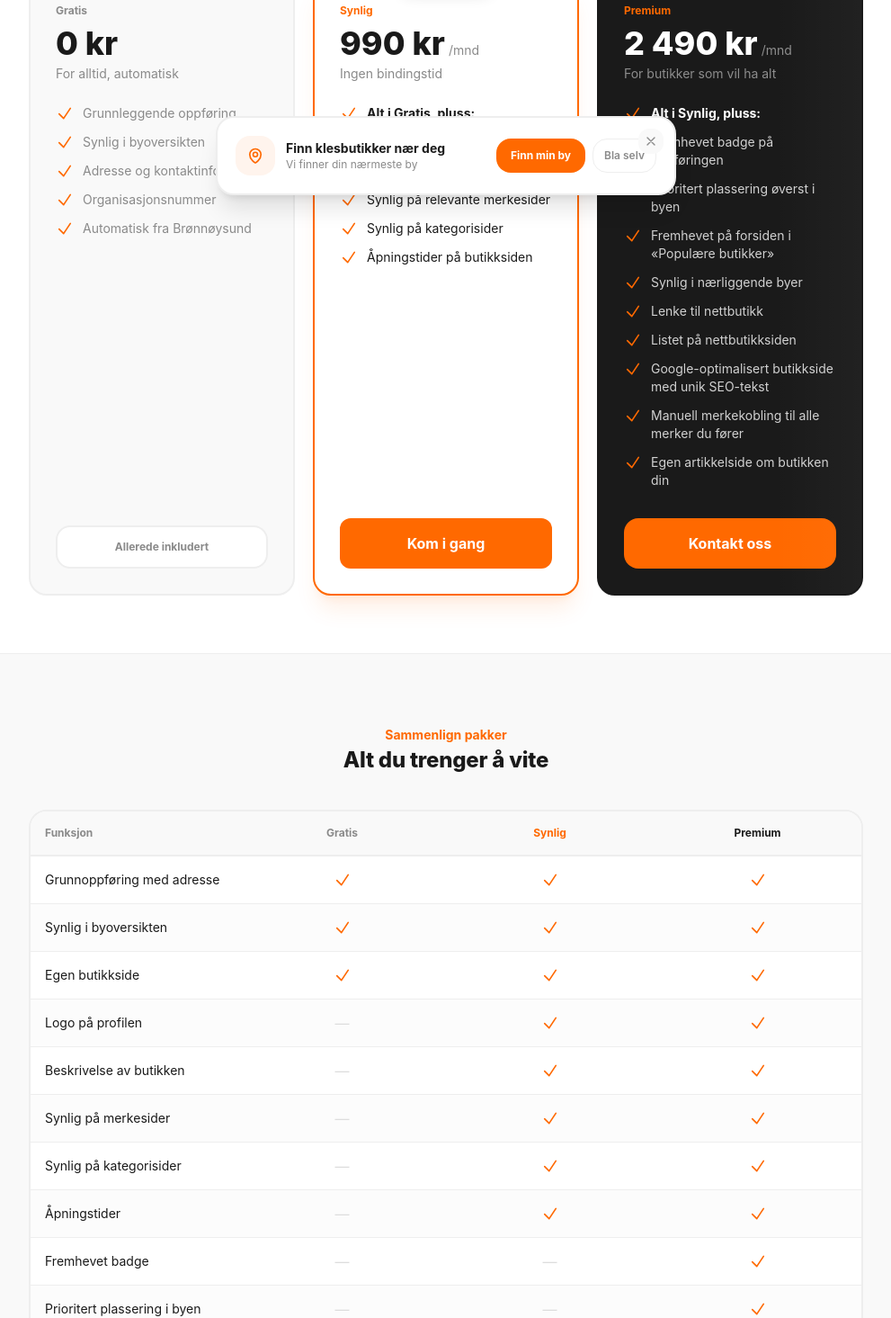
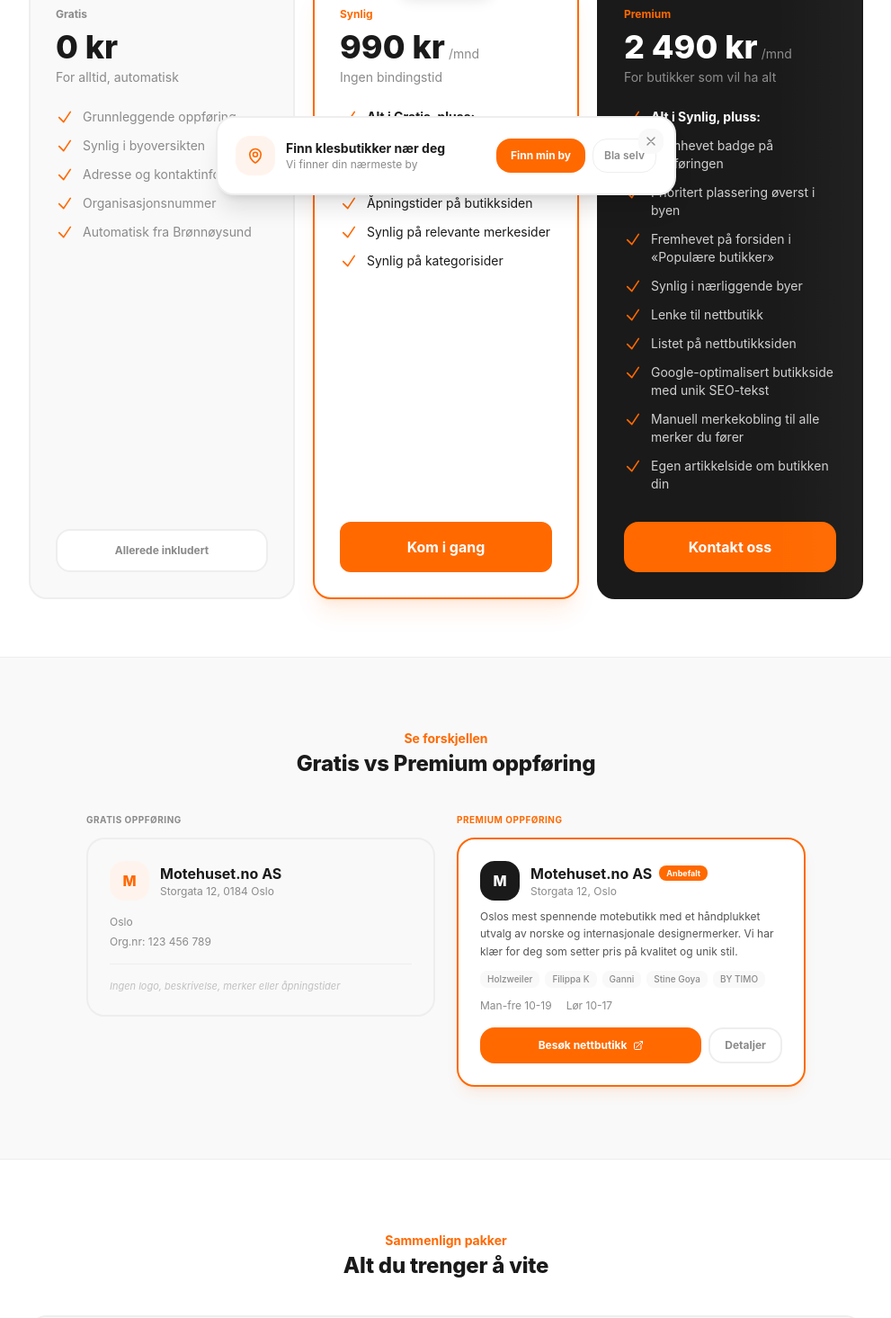
Before and after one commit to MohanM86/klesbutikk, a Next.js app: page /annonser in a window 1280 px wide. Shown: the part 567-2032 px from the top of the page at 90% size, without its empty margins (144-1135 px from the left). Built offline with nearby package versions, Linux system fonts and the light colour scheme.

Commit message:
Add files via upload

```diff
--- a/src/app/annonser/page.tsx
+++ b/src/app/annonser/page.tsx
@@ -20,6 +20,12 @@ const FAQS = [
   { question: 'Hvordan betaler jeg?', answer: 'Vi sender faktura månedlig via epost. Du kan betale med bankoverføring eller kort.' },
   { question: 'Hvordan kommer jeg i gang?', answer: 'Send oss en epost på hei@klesbutikk.no med butikknavnet ditt og hvilken pakke du ønsker. Vi ordner alt innen 24 timer.' },
 ];
+
+const CHECK = (
+  <svg className="w-5 h-5 text-accent flex-shrink-0" fill="none" stroke="currentColor" viewBox="0 0 24 24">
+    <path strokeLinecap="round" strokeLinejoin="round" strokeWidth={2} d="M4.5 12.75l6 6 9-13.5" />
+  </svg>
+);
 
 export default function AnnonserPage() {
   const stats = getStats();
@@ -44,9 +50,7 @@ export default function AnnonserPage() {
             <div className="flex flex-wrap items-center justify-center gap-x-6 gap-y-2">
               {['Ingen bindingstid', 'Enkel månedlig fakturering', 'Opp og kjøre innen 24 timer'].map((t) => (
                 <div key={t} className="flex items-center gap-1.5">
-                  <svg className="w-4 h-4 text-accent" fill="none" stroke="currentColor" viewBox="0 0 24 24">
-                    <path strokeLinecap="round" strokeLinejoin="round" strokeWidth={2} d="M4.5 12.75l6 6 9-13.5" />
-                  </svg>
+                  {CHECK}
                   <span className="font-body text-xs font-medium text-slate">{t}</span>
                 </div>
               ))}
@@ -70,17 +74,8 @@ export default function AnnonserPage() {
                 <p className="font-body text-sm text-muted mt-1">For alltid, automatisk</p>
               </div>
               <ul className="space-y-3 mb-8 flex-1">
-                {[
-                  'Grunnleggende oppføring',
-                  'Synlig i byoversikten',
-                  'Adresse og kontaktinfo',
-                  'Organisasjonsnummer',
-                  'Automatisk fra Brønnøysund',
-                ].map((f) => (
-                  <li key={f} className="flex items-start gap-2.5">
-                    <svg className="w-5 h-5 text-accent flex-shrink-0" fill="none" stroke="currentColor" viewBox="0 0 24 24"><path strokeLinecap="round" strokeLinejoin="round" strokeWidth={2} d="M4.5 12.75l6 6 9-13.5" /></svg>
-                    <span className="font-body text-sm text-muted">{f}</span>
-                  </li>
+                {['Grunnleggende oppføring', 'Synlig i byoversikten', 'Adresse og kontaktinfo', 'Organisasjonsnummer', 'Automatisk fra Brønnøysund'].map((f) => (
+                  <li key={f} className="flex items-start gap-2.5">{CHECK}<span className="font-body text-sm text-muted">{f}</span></li>
                 ))}
               </ul>
               <div className="font-body text-xs font-bold text-center text-muted bg-white border-2 border-border rounded-xl py-3.5">
@@ -102,27 +97,13 @@ export default function AnnonserPage() {
                 <p className="font-body text-sm text-muted mt-1">Ingen bindingstid</p>
               </div>
               <ul className="space-y-3 mb-8 flex-1">
-                <li className="flex items-start gap-2.5">
-                  <svg className="w-5 h-5 text-accent flex-shrink-0" fill="none" stroke="currentColor" viewBox="0 0 24 24"><path strokeLinecap="round" strokeLinejoin="round" strokeWidth={2} d="M4.5 12.75l6 6 9-13.5" /></svg>
-                  <span className="font-body text-sm font-bold text-charcoal">Alt i Gratis, pluss:</span>
-                </li>
-                {[
-                  'Logo på butikkprofilen',
-                  'Kort beskrivelse av butikken',
-                  'Synlig på relevante merkesider',
-                  'Synlig på kategorisider',
-                  'Åpningstider på butikksiden',
-                ].map((f) => (
-                  <li key={f} className="flex items-start gap-2.5">
-                    <svg className="w-5 h-5 text-accent flex-shrink-0" fill="none" stroke="currentColor" viewBox="0 0 24 24"><path strokeLinecap="round" strokeLinejoin="round" strokeWidth={2} d="M4.5 12.75l6 6 9-13.5" /></svg>
-                    <span className="font-body text-sm text-charcoal">{f}</span>
-                  </li>
+                <li className="flex items-start gap-2.5">{CHECK}<span className="font-body text-sm font-bold text-charcoal">Alt i Gratis, pluss:</span></li>
+                {['Logo på butikkprofilen', 'Kort beskrivelse av butikken', 'Åpningstider på butikksiden', 'Synlig på relevante merkesider', 'Synlig på kategorisider'].map((f) => (
+                  <li key={f} className="flex items-start gap-2.5">{CHECK}<span className="font-body text-sm text-charcoal">{f}</span></li>
                 ))}
               </ul>
               <a href="mailto:hei@klesbutikk.no?subject=Bestill%20Synlig-pakken%20-%20Klesbutikk.no&body=Hei!%0A%0AJeg%20ønsker%20Synlig-pakken%20for%20min%20butikk.%0A%0AButikknavn:%0ABy:%0A%0AMvh"
-                className="btn-primary w-full justify-center text-base py-4">
-                Kom i gang
-              </a>
+                className="btn-primary w-full justify-center text-base py-4">Kom i gang</a>
             </div>
 
             {/* PREMIUM */}
@@ -137,10 +118,7 @@ export default function AnnonserPage() {
                 <p className="font-body text-sm text-white/50 mt-1">For butikker som vil ha alt</p>
               </div>
               <ul className="space-y-3 mb-8 flex-1 relative">
-                <li className="flex items-start gap-2.5">
-                  <svg className="w-5 h-5 text-accent flex-shrink-0" fill="none" stroke="currentColor" viewBox="0 0 24 24"><path strokeLinecap="round" strokeLinejoin="round" strokeWidth={2} d="M4.5 12.75l6 6 9-13.5" /></svg>
-                  <span className="font-body text-sm font-bold text-white">Alt i Synlig, pluss:</span>
-                </li>
+                <li className="flex items-start gap-2.5">{CHECK}<span className="font-body text-sm font-bold text-white">Alt i Synlig, pluss:</span></li>
                 {[
                   'Fremhevet badge på oppføringen',
                   'Prioritert plassering øverst i byen',
@@ -152,10 +130,7 @@ export default function AnnonserPage() {
                   'Manuell merkekobling til alle merker du fører',
                   'Egen artikkelside om butikken din',
                 ].map((f) => (
-                  <li key={f} className="flex items-start gap-2.5">
-                    <svg className="w-5 h-5 text-accent flex-shrink-0" fill="none" stroke="currentColor" viewBox="0 0 24 24"><path strokeLinecap="round" strokeLinejoin="round" strokeWidth={2} d="M4.5 12.75l6 6 9-13.5" /></svg>
-                    <span className="font-body text-sm text-white/80">{f}</span>
-                  </li>
+                  <li key={f} className="flex items-start gap-2.5">{CHECK}<span className="font-body text-sm text-white/80">{f}</span></li>
                 ))}
               </ul>
               <a href="mailto:hei@klesbutikk.no?subject=Bestill%20Premium-pakken%20-%20Klesbutikk.no&body=Hei!%0A%0AJeg%20ønsker%20Premium-pakken%20for%20min%20butikk.%0A%0AButikknavn:%0ABy:%0A%0AMvh"
@@ -167,8 +142,80 @@ export default function AnnonserPage() {
         </div>
       </section>
 
+      {/* ─── BEFORE / AFTER ───────────────────────────────── */}
+      <section className="bg-surface border-t border-border">
+        <div className="max-w-4xl mx-auto section-padding py-14 md:py-20">
+          <div className="text-center mb-10">
+            <p className="font-body text-sm font-bold text-accent mb-1">Se forskjellen</p>
+            <h2 className="font-body text-display-sm font-extrabold text-charcoal">Gratis vs Premium oppføring</h2>
+          </div>
+          <div className="grid grid-cols-1 md:grid-cols-2 gap-6">
+            {/* BEFORE — gratis */}
+            <div>
+              <p className="font-body text-[10px] font-bold text-muted tracking-wider uppercase mb-3">Gratis oppføring</p>
+              <div className="bg-surface border-2 border-border rounded-2xl p-6">
+                <div className="flex items-center gap-3 mb-4">
+                  <div className="w-11 h-11 rounded-xl bg-accent-light flex items-center justify-center">
+                    <span className="font-body text-base font-extrabold text-accent">M</span>
+                  </div>
+                  <div>
+                    <h3 className="font-body text-base font-bold text-charcoal">Motehuset.no AS</h3>
+                    <p className="font-body text-xs text-muted">Storgata 12, 0184 Oslo</p>
+                  </div>
+                </div>
+                <div className="space-y-1.5 mb-4">
+                  <p className="font-body text-xs text-muted">Oslo</p>
+                  <p className="font-body text-xs text-muted">Org.nr: 123 456 789</p>
+                </div>
+                <div className="border-t border-border pt-4">
+                  <p className="font-body text-[11px] text-muted/50 italic">Ingen logo, beskrivelse, merker eller åpningstider</p>
+                </div>
+              </div>
+            </div>
+
+            {/* AFTER — premium */}
+            <div>
+              <p className="font-body text-[10px] font-bold text-accent tracking-wider uppercase mb-3">Premium oppføring</p>
+              <div className="bg-white border-2 border-accent rounded-2xl p-6 shadow-lg shadow-accent/10">
+                <div className="flex items-center gap-3 mb-2">
+                  <div className="w-11 h-11 rounded-xl bg-charcoal flex items-center justify-center">
+                    <span className="font-body text-base font-extrabold text-white">M</span>
+                  </div>
+                  <div className="flex-1">
+                    <div className="flex items-center gap-2">
+                      <h3 className="font-body text-base font-bold text-charcoal">Motehuset.no AS</h3>
+                      <span className="font-body text-[9px] font-bold bg-accent text-white px-2 py-0.5 rounded-md">Anbefalt</span>
+                    </div>
+                    <p className="font-body text-xs text-muted">Storgata 12, Oslo</p>
+                  </div>
+                </div>
+                <p className="font-body text-xs text-slate leading-relaxed mb-3">
+                  Oslos mest spennende motebutikk med et håndplukket utvalg av norske og internasjonale designermerker. Vi har klær for deg som setter pris på kvalitet og unik stil.
+                </p>
+                <div className="flex flex-wrap gap-1.5 mb-3">
+                  {['Holzweiler', 'Filippa K', 'Ganni', 'Stine Goya', 'BY TIMO'].map((m) => (
+                    <span key={m} className="font-body text-[10px] font-medium bg-surface text-muted px-2 py-0.5 rounded-md">{m}</span>
+                  ))}
+                </div>
+                <div className="flex gap-4 text-xs text-muted mb-4">
+                  <span>Man-fre 10-19</span>
+                  <span>Lør 10-17</span>
+                </div>
+                <div className="flex gap-2">
+                  <span className="flex-1 inline-flex items-center justify-center gap-1.5 bg-accent text-white font-body text-xs font-bold py-2.5 rounded-xl">
+                    Besøk nettbutikk
+                    <svg className="w-3 h-3" fill="none" stroke="currentColor" viewBox="0 0 24 24"><path strokeLinecap="round" strokeLinejoin="round" strokeWidth={2} d="M13.5 6H5.25A2.25 2.25 0 003 8.25v10.5A2.25 2.25 0 005.25 21h10.5A2.25 2.25 0 0018 18.75V10.5m-10.5 6L21 3m0 0h-5.25M21 3v5.25" /></svg>
+                  </span>
+                  <span className="inline-flex items-center justify-center px-4 py-2.5 border-2 border-border text-muted font-body text-xs font-bold rounded-xl">Detaljer</span>
+                </div>
+              </div>
+            </div>
+          </div>
+        </div>
+      </section>
+
       {/* ─── FEATURE COMPARISON ───────────────────────────── */}
-      <section className="bg-surface border-t border-border">
+      <section className="bg-white border-t border-border">
         <div className="max-w-5xl mx-auto section-padding py-14 md:py-20">
           <div className="text-center mb-10">
             <p className="font-body text-sm font-bold text-accent mb-1">Sammenlign pakker</p>
@@ -187,9 +234,9 @@ export default function AnnonserPage() {
               { f: 'Egen butikkside', g: true, s: true, p: true },
               { f: 'Logo på profilen', g: false, s: true, p: true },
               { f: 'Beskrivelse av butikken', g: false, s: true, p: true },
+              { f: 'Åpningstider', g: false, s: true, p: true },
               { f: 'Synlig på merkesider', g: false, s: true, p: true },
               { f: 'Synlig på kategorisider', g: false, s: true, p: true },
-              { f: 'Åpningstider', g: false, s: true, p: true },
               { f: 'Fremhevet badge', g: false, s: false, p: true },
               { f: 'Prioritert plassering i byen', g: false, s: false, p: true },
               { f: 'Fremhevet på forsiden', g: false, s: false, p: true },
@@ -204,13 +251,63 @@ export default function AnnonserPage() {
                 <div className="p-4 font-body text-sm text-charcoal">{row.f}</div>
                 {[row.g, row.s, row.p].map((val, j) => (
                   <div key={j} className="p-4 flex justify-center">
-                    {val ? (
-                      <svg className="w-5 h-5 text-accent" fill="none" stroke="currentColor" viewBox="0 0 24 24"><path strokeLinecap="round" strokeLinejoin="round" strokeWidth={2} d="M4.5 12.75l6 6 9-13.5" /></svg>
-                    ) : (
-                      <span className="w-5 h-5 flex items-center justify-center text-border-dark">—</span>
-                    )}
+                    {val ? CHECK : <span className="w-5 h-5 flex items-center justify-center text-border-dark">—</span>}
                   </div>
                 ))}
+              </div>
+            ))}
+          </div>
+        </div>
+      </section>
+
+      {/* ─── TILLEGG A LA CARTE ───────────────────────────── */}
+      <section className="bg-surface border-t border-border">
+        <div className="max-w-5xl mx-auto section-padding py-14 md:py-20">
+          <div className="text-center mb-10">
+            <p className="font-body text-sm font-bold text-accent mb-1">Tillegg</p>
+            <h2 className="font-body text-display-sm font-extrabold text-charcoal">Ekstra synlighet du kan legge til</h2>
+            <p className="font-body text-sm text-muted mt-2">Kan kombineres med alle pakker</p>
+          </div>
+          <div className="grid grid-cols-1 md:grid-cols-3 gap-4">
+            {[
+              {
+                title: 'Ekstra artikkel',
+                desc: 'Vi skriver en artikkel om butikken din som publiseres på Klesbutikk.no. God for SEO og synlighet.',
+                price: '1 490 kr',
+                period: 'engang',
+                icon: 'M12 6.042A8.967 8.967 0 006 3.75c-1.052 0-2.062.18-3 .512v14.25A8.987 8.987 0 016 18c2.305 0 4.408.867 6 2.292m0-14.25a8.966 8.966 0 016-2.292c1.052 0 2.062.18 3 .512v14.25A8.987 8.987 0 0018 18a8.967 8.967 0 00-6 2.292m0-14.25v14.25',
+              },
+              {
+                title: 'Ekstra by',
+                desc: 'Bli synlig i en ekstra by utover din egen. Perfekt for butikker som tiltrekker kunder fra nabobyer.',
+                price: '490 kr',
+                period: '/mnd',
+                icon: 'M15 10.5a3 3 0 11-6 0 3 3 0 016 0zM19.5 10.5c0 7.142-7.5 11.25-7.5 11.25S4.5 17.642 4.5 10.5a7.5 7.5 0 1115 0z',
+              },
+              {
+                title: 'Merkeside-sponsing',
+                desc: 'Stå øverst på en merkeside du fører. Kunder som søker etter merket ser din butikk først.',
+                price: '790 kr',
+                period: '/mnd',
+                icon: 'M9.568 3H5.25A2.25 2.25 0 003 5.25v4.318c0 .597.237 1.17.659 1.591l9.581 9.581c.699.699 1.78.872 2.607.33a18.095 18.095 0 005.223-5.223c.542-.827.369-1.908-.33-2.607L11.16 3.66A2.25 2.25 0 009.568 3z',
+              },
+            ].map((addon) => (
+              <div key={addon.title} className="bg-white border-2 border-border rounded-2xl p-6 hover:border-accent hover:shadow-md transition-all">
+                <div className="flex items-center gap-3 mb-4">
+                  <div className="w-11 h-11 rounded-xl bg-accent-light flex items-center justify-center">
+                    <svg className="w-5 h-5 text-accent" fill="none" stroke="currentColor" viewBox="0 0 24 24">
+                      <path strokeLinecap="round" strokeLinejoin="round" strokeWidth={1.5} d={addon.icon} />
+                    </svg>
+                  </div>
+                  <div>
+                    <h3 className="font-body text-base font-bold text-charcoal">{addon.title}</h3>
+                  </div>
+                </div>
+                <p className="font-body text-sm text-muted leading-relaxed mb-4">{addon.desc}</p>
+                <div className="flex items-baseline gap-1">
+                  <span className="font-body text-2xl font-extrabold text-charcoal">{addon.price}</span>
+                  <span className="font-body text-sm text-muted">{addon.period}</span>
+                </div>
               </div>
             ))}
           </div>
@@ -221,8 +318,8 @@ export default function AnnonserPage() {
       <section className="bg-white border-t border-border">
         <div className="max-w-5xl mx-auto section-padding py-14 md:py-20">
           <div className="text-center mb-10">
-            <p className="font-body text-sm font-bold text-accent mb-1">Hvorfor Klesbutikk.no</p>
-            <h2 className="font-body text-display-sm font-extrabold text-charcoal">Tall som teller</h2>
+            <p className="font-body text-sm font-bold text-accent mb-1">Tall som teller</p>
+            <h2 className="font-body text-display-sm font-extrabold text-charcoal">Derfor velger butikker oss</h2>
           </div>
           <div className="grid grid-cols-2 md:grid-cols-4 gap-4">
             {[
```
